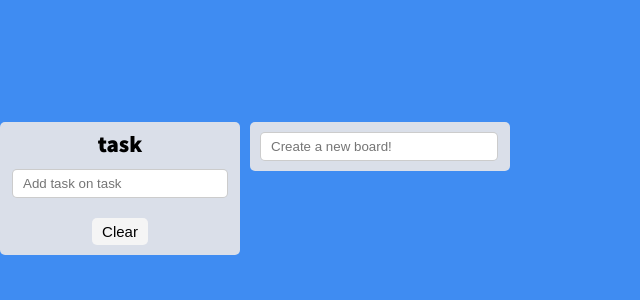
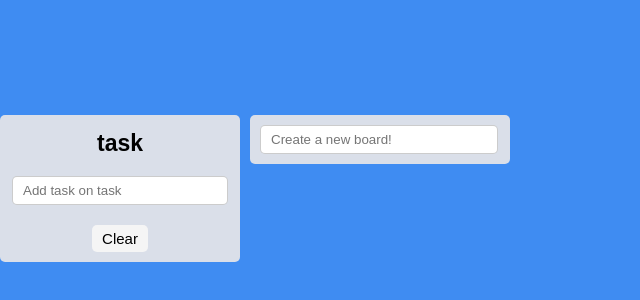
Before and after one commit to Novelier-Webbelier/react-trello-clone, a React (Create React App) app: page / in a window 1280 px wide. Shown: the part 212-512 px from the top of the page, without its empty margins (0-640 px from the left). Built offline with nearby package versions, Linux system fonts and the light colour scheme.

Commit message:
Code Challenge - Edit Title of the board

```diff
--- a/src/Components/Board.tsx
+++ b/src/Components/Board.tsx
@@ -4,6 +4,7 @@ import DraggableCard from "./DraggableCard";
 import { useForm } from "react-hook-form";
 import { IToDo, toDoState } from "../atoms";
 import { useSetRecoilState } from "recoil";
+import EditBoardTitle from "./EditBoardTitle";
 
 const Wrapper = styled.div<IWrapperProps>`
   width: 15rem;
@@ -24,13 +25,6 @@ const Wrapper = styled.div<IWrapperProps>`
         : props.theme.boardColor};
 `;
 
-const Title = styled.h2`
-  text-align: center;
-  font-weight: 900;
-  margin-bottom: 14px;
-  font-size: 23px;
-`;
-
 const Area = styled.div`
   flex-grow: 1;
   transition: background-color 0.3s ease-in-out;
@@ -40,11 +34,13 @@ const Area = styled.div`
   align-items: center;
 `;
 
-const Form = styled.form`
+export const Form = styled.form`
   width: 100%;
   display: flex;
   align-items: center;
   justify-content: center;
+  flex-direction: column;
+  transition: all .3s ease-in-out;
 `;
 
 const Input = styled.input`
@@ -127,9 +123,8 @@ function Board({ toDos, boardId }: IBoardProps) {
           isDraggingOver={info.isDraggingOver}
           isDraggingFromThis={Boolean(info.draggingFromThisWith)}
         >
-          <Title>
-            <span>{boardId}</span>
-          </Title>
+          <EditBoardTitle boardId={boardId} />
+
           <Form onSubmit={handleSubmit(onValid)}>
             <Input
               {...register("toDo", {
@@ -146,6 +141,7 @@ function Board({ toDos, boardId }: IBoardProps) {
               placeholder={`Add task on ${boardId}`}
             />
           </Form>
+
           <Area ref={magic.innerRef} {...magic.droppableProps}>
             {toDos.map((toDo, index) => (
               <DraggableCard
--- a/src/Components/CreateBoard.tsx
+++ b/src/Components/CreateBoard.tsx
@@ -2,7 +2,7 @@ import { useForm } from "react-hook-form";
 import { useSetRecoilState } from "recoil";
 import styled from "styled-components";
 import { toDoState } from "../atoms";
-import { Errors } from "./Errors";
+import ErrorMessage from "./Errors";
 
 const Wrapper = styled.div`
   width: 15rem;
@@ -66,7 +66,7 @@ function CreateBoards() {
             })}
             placeholder={"Create a new board!"}
           />
-          <Errors message={errors.title?.message} />
+          <ErrorMessage message={errors.title?.message} />
         </Form>
       </Wrapper>
     </>
--- /dev/null
+++ b/src/Components/EditBoardTitle.tsx
@@ -0,0 +1,71 @@
+import { useForm } from "react-hook-form";
+import { useSetRecoilState } from "recoil";
+import styled from "styled-components";
+import { toDoState } from "../atoms";
+import { Form } from "./Board";
+import ErrorMessage from "./Errors";
+
+const Title = styled.input`
+  width: 90%;
+  padding: 5px;
+  text-align: center;
+  font-weight: 900;
+  margin-bottom: 14px;
+  font-size: 23px;
+  background-color: transparent;
+  border: none;
+  transition: all .2s ease-in-out;
+
+  &::placeholder {
+    font-size: 13px;
+  };
+
+  &:focus {
+    outline: none;
+    background-color: ${props => props.theme.cardColor};
+  }
+`;
+
+interface IEditBoardTitleProps {
+  boardId: string;
+}
+
+interface IForm {
+  boardTitle: string;
+}
+
+function EditBoardTitle({ boardId }: IEditBoardTitleProps) {
+  const setToDos = useSetRecoilState(toDoState);
+  const { register, handleSubmit, formState: { errors } } = useForm<IForm>();
+
+  const boardTitleValid = ({ boardTitle }: IForm) => {
+    setToDos((prev) => {
+      const copy = { ...prev };
+
+      if (boardId !== boardTitle) {
+        copy[boardTitle] = prev[boardId];
+        delete copy[boardId];
+      }
+
+      return copy;
+    });
+  };
+
+  return (
+    <Form onSubmit={handleSubmit(boardTitleValid)}>
+      <Title {...register("boardTitle", {
+        required: {
+          value: true,
+          message: "Title of the board is required",
+        },
+        maxLength: {
+          value: 15,
+          message: "Title is too long!",
+        }
+      })} placeholder="Rename of the board!" defaultValue={boardId} />
+      <ErrorMessage message={errors.boardTitle?.message} />
+    </Form>
+  );
+}
+
+export default EditBoardTitle;
--- a/src/Components/Errors.tsx
+++ b/src/Components/Errors.tsx
@@ -11,6 +11,8 @@ interface IErrorsProps {
   message?: string;
 }
 
-export function Errors({ message }: IErrorsProps) {
+function ErrorMessage({ message }: IErrorsProps) {
   return <Error>{message}</Error>;
 }
+
+export default ErrorMessage;
```
Also changed, not shown: .eslintrc.js.
